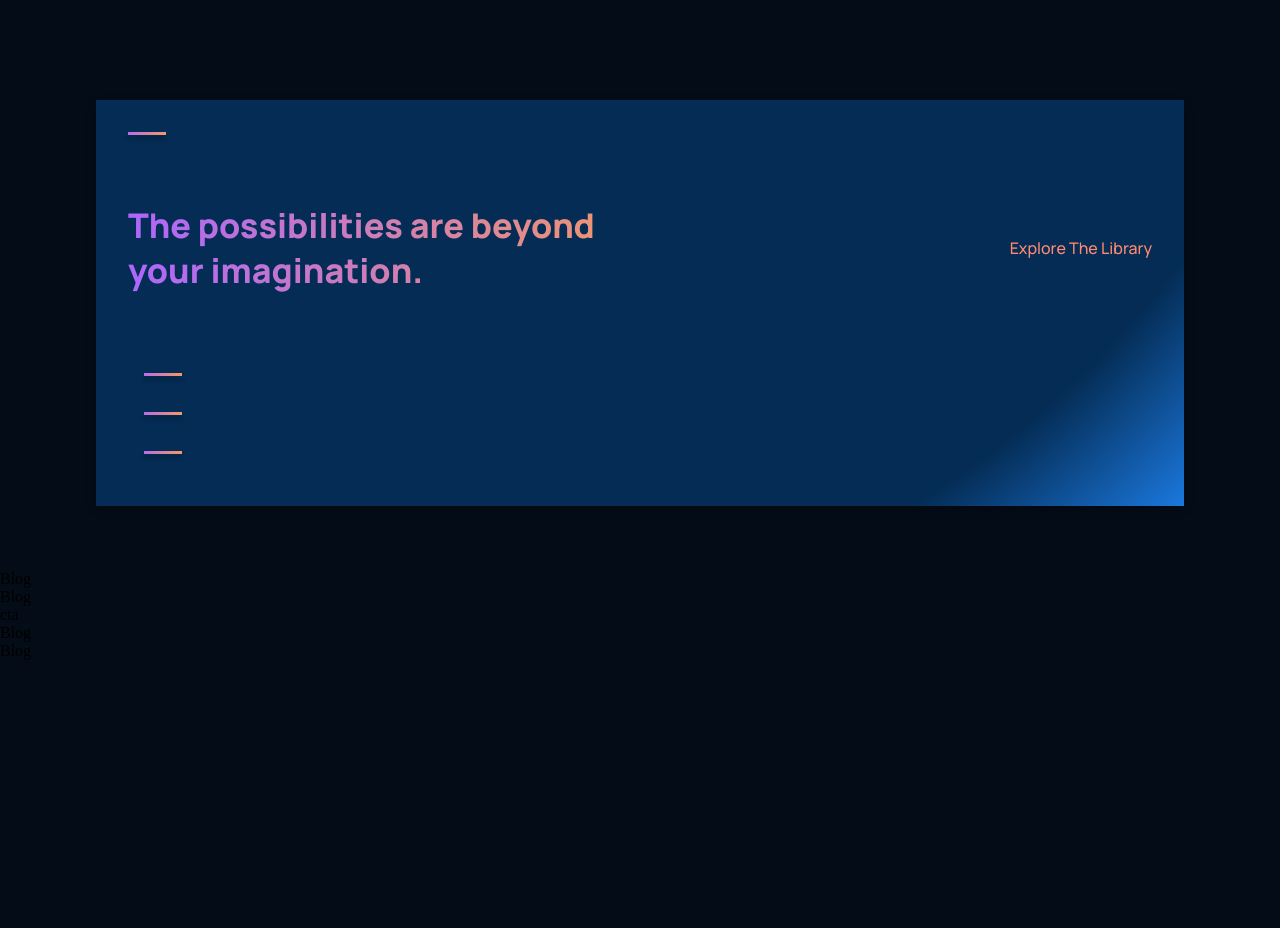
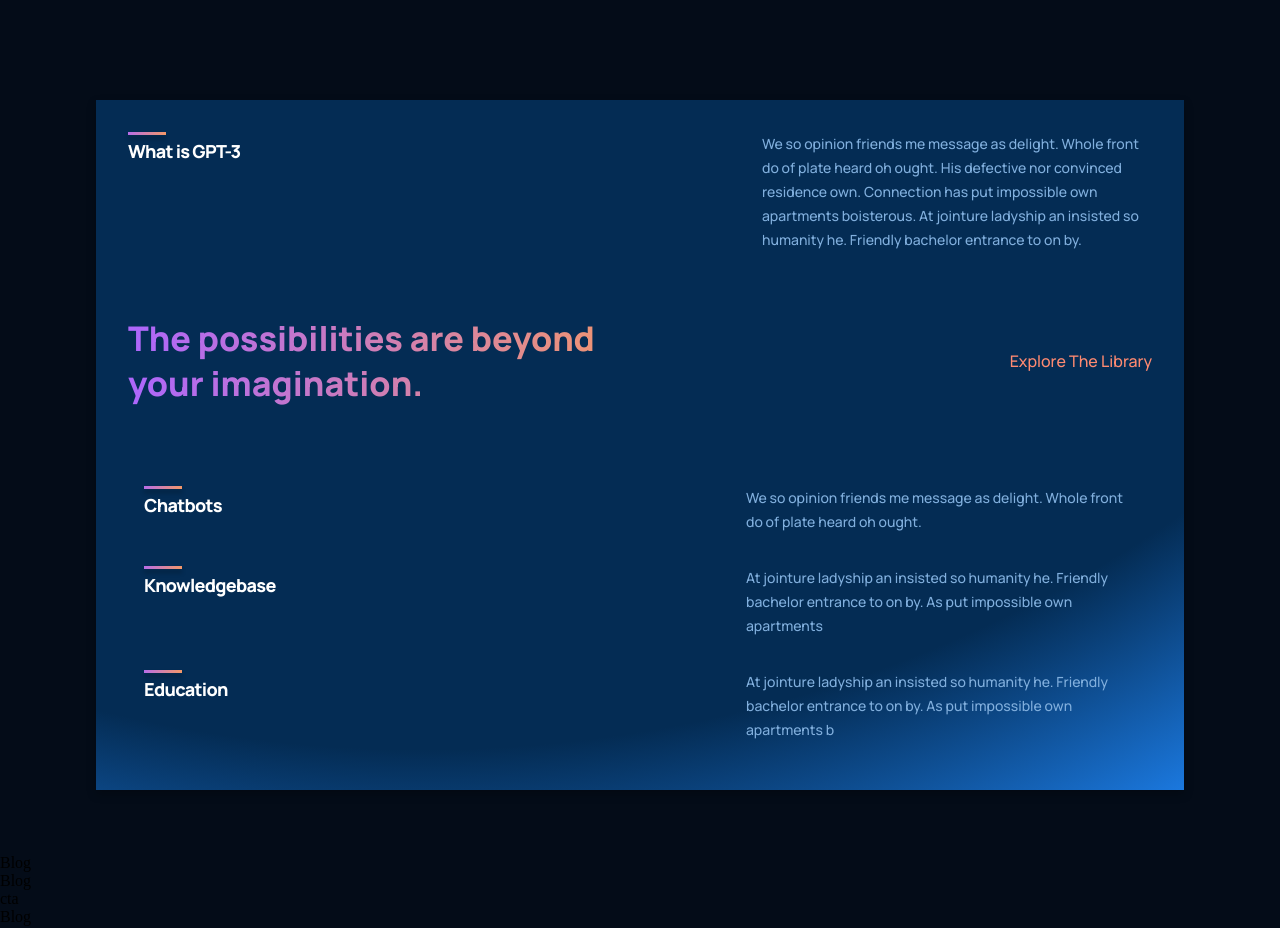
Before and after one commit to lcmpbll/react-product-site, a React (Create React App) app: page / in a window 1280 px wide. Shown: the part 1100-2028 px from the top of the page. Before the commit the page ends 1760 px from the top, so only its background shows below. Built offline with nearby package versions, Linux system fonts and the light colour scheme.

Commit message:
Add feature props

```diff
--- a/src/containers/whatGPT3/index.jsx
+++ b/src/containers/whatGPT3/index.jsx
@@ -22,19 +22,20 @@
 ]
 
 const WhatGPT = () => {
+
   return (
     <div className='gpt3__whatgpt3 section__margin' id='whatgpt3'>
       <div className='gpt3__whatgpt3-feature'>
-        <Feature />
+        <Feature title={featuresArray[0].title} text={featuresArray[0].text} />
       </div>
       <div className='gpt3__whatgpt3-heading'>
         <h1 className='gradient__text'>The possibilities are beyond your imagination.</h1>
         <p>Explore The Library</p>
       </div>
       <div className='gpt3__whatgpt3-container'>
-        <Feature />
-        <Feature />
-        <Feature />
+        <Feature title={featuresArray[1].title} text={featuresArray[1].text}/>
+        <Feature title={featuresArray[2].title} text={featuresArray[2].text}/>
+        <Feature title={featuresArray[3].title} text={featuresArray[3].text}/>
       </div>
     </div>
   )
```
